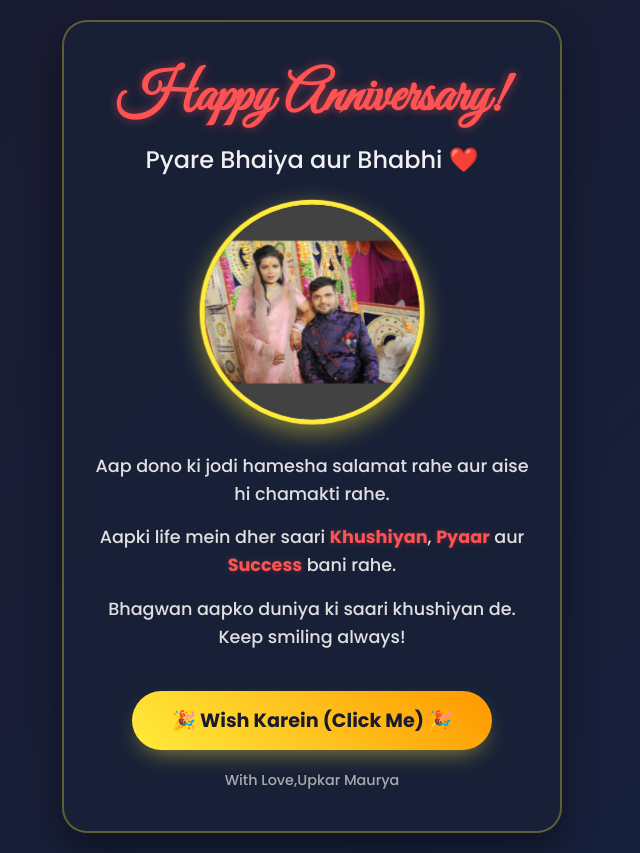
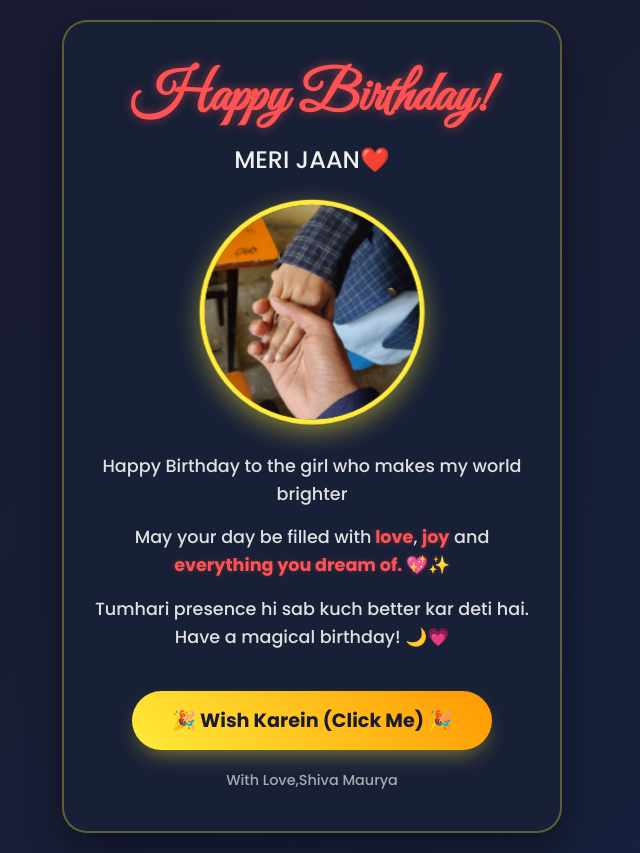
Before and after one commit to upkar0x01/anniversary-card, a plain HTML site: page index.html in a window 1280 px wide. Shown: the whole page, without its empty margins (328-968 px from the left). Drawn offline with nearby package versions, Linux system fonts and the light colour scheme.

Commit message:
change for my bhanja

```diff
--- a/index.html
+++ b/index.html
@@ -145,23 +145,23 @@
 
     <div class="container">
         <header>
-            <h1>Happy Anniversary!</h1>
-            <h2>Pyare Bhaiya aur Bhabhi ❤️</h2>
+            <h1>Happy Birthday!</h1>
+            <h2>MERI JAAN❤️</h2>
         </header>
 
         <div class="image-container">
-            <img src="images/249512645_312548876984995_829897702419855684_n.webp" alt="Bhaiya Bhabhi Photo">
+            <img src="images/WhatsApp Image 2025-12-11 at 12.39.48_889bbe97.jpg" alt="Bhaiya Bhabhi Photo">
         </div>
 
         <div class="message">
-            <p>Aap dono ki jodi hamesha salamat rahe aur aise hi chamakti rahe.</p>
-            <p>Aapki life mein dher saari <span class="highlight">Khushiyan</span>, <span class="highlight">Pyaar</span> aur <span class="highlight">Success</span> bani rahe.</p>
-            <p>Bhagwan aapko duniya ki saari khushiyan de. Keep smiling always!</p>
+            <p>Happy Birthday to the girl who makes my world brighter</p>
+            <p>May your day be filled with<span class="highlight"> love</span>, <span class="highlight">joy</span> and <span class="highlight">everything you dream of. 💖✨</span></p>
+            <p>Tumhari presence hi sab kuch better kar deti hai. Have a magical birthday! 🌙💗</p>
         </div>
 
         <footer>
             <button class="celebrate-btn" id="celebrateBtn">🎉 Wish Karein (Click Me) 🎉</button>
-            <p style="margin-top: 20px; font-size: 0.9rem; color: #aaa;">With Love,Upkar Maurya</p>
+            <p style="margin-top: 20px; font-size: 0.9rem; color: #aaa;">With Love,Shiva Maurya</p>
         </footer>
     </div>
 
```
Also changed, not shown: images/WhatsApp Image 2025-12-11 at 12.39.48_889bbe97.jpg (added).
